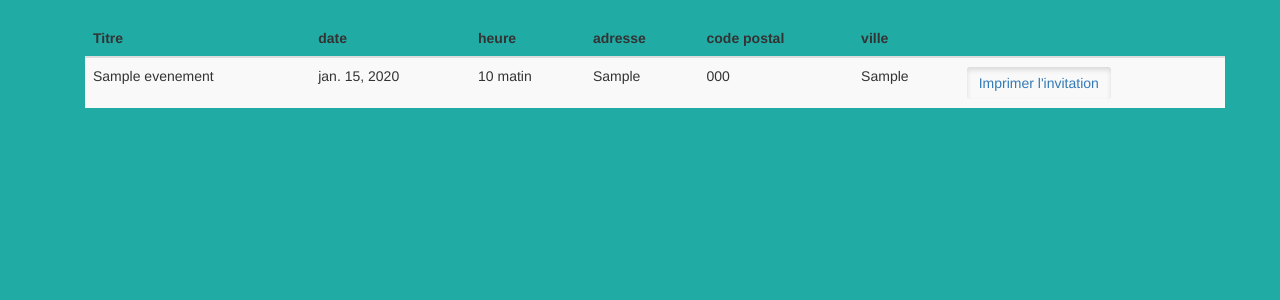
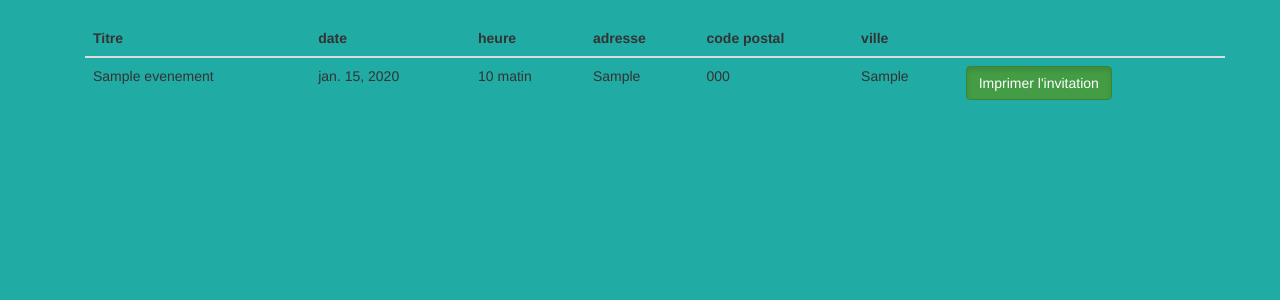
Before and after one commit to IronAgile/IronWebAgile, a Django app: page / in a window 1280 px wide. Shown: the part 52-352 px from the top of the page. Run offline with Django 3.2, Linux system fonts and the light colour scheme; a user stored in the database is signed in; tables that the repository leaves empty hold one stand-in row (values such as "Sample post"); some libraries are stand-ins or nearby versions.

Commit message:
Auto stash before merge of "Dev" and "origin/Dev"

```diff
--- a/IronAgileWebApp/templates/listEvenement.html
+++ b/IronAgileWebApp/templates/listEvenement.html
@@ -14,7 +14,7 @@
     <!-- Benevoles -->
 
     <div class="container">
-        <table class="table table-striped">
+        <table class="table">
             <thead>
             <tr>
                 <th scope="col">Titre</th>
@@ -26,8 +26,9 @@
                 <th scope="col"></th>
             </tr>
             </thead>
+        {% for eve in Evenement %}
             <tbody>
-                {% for eve in Evenement %}
+
                 <tr>
                     <td>{{ eve.titre }}</td>
                     <td>{{ eve.date }}</td>
@@ -39,10 +40,10 @@
 
                        {% getInscriptionEnCour request.user eve.id as inscrit %}
                            {% if inscrit %}
-                        <a href="{% url 'invitation' eve.pk %}" class="btn btn  active" role="button" aria-pressed="true">Imprimer l'invitation</a>
+                        <a href="{% url 'invitation' eve.pk %}" class="btn btn-success  active" role="button" aria-pressed="true">Imprimer l'invitation</a>
                         </button>
                            {% else %}
-                           <a href="{% url 'inscriptionEvenement' eve.id%}" class="btn btn-info  active" role="button" aria-pressed="true">S'inscrire</a>
+                           <a href="{% url 'inscriptionEvenement' eve.id%}" class="btn btn-info  " role="button" aria-pressed="true">S'inscrire</a>
                         </button>
                            {% endif %}
                     </td>
--- a/IronAgileWebApp/views/generateInvitation.py
+++ b/IronAgileWebApp/views/generateInvitation.py
@@ -11,7 +11,7 @@
 def generate_invitation(request, id):
     # Create the HttpResponse object with the appropriate PDF headers.
     response = HttpResponse(content_type='application/pdf')
-    response['Content-Disposition'] = 'attachment; filename="somefilename.pdf"'
+    response['Content-Disposition'] = 'attachment; filename="invitation.pdf"'
 
     p = canvas.Canvas(response)
     evenement = Evenement.objects.get(id=id)
```
